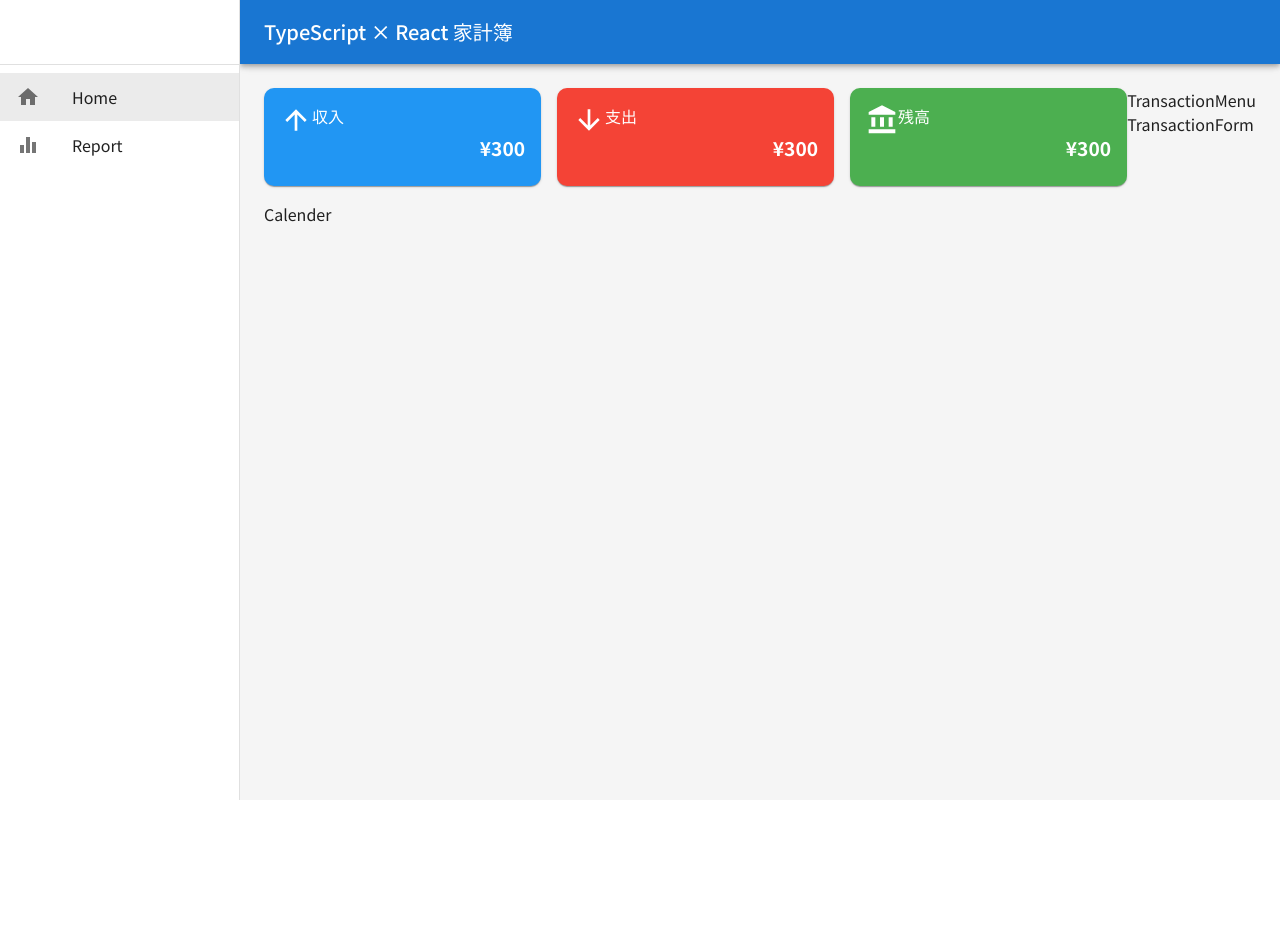
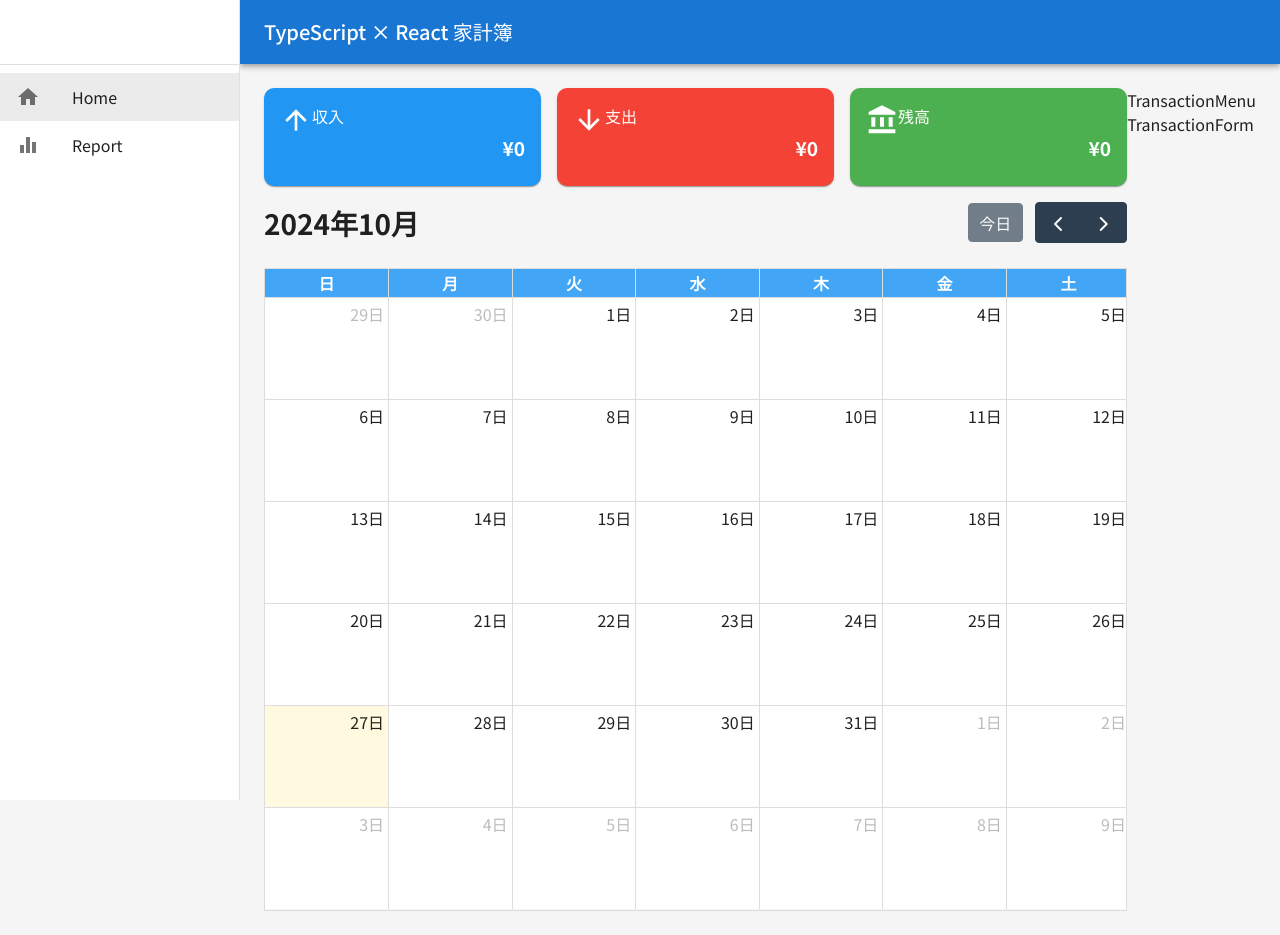
Before and after one commit to takyamata/typescript-react-log-tutorial, a React (Create React App) app: page / in a window 1280 px wide. Before the commit the page ends 800 px from the top, so only its background shows below. Built offline with nearby package versions, Linux system fonts and the light colour scheme; no server answers; the database is empty.

Commit message:
カレンダー回り作成

```diff
--- a/package.json
+++ b/package.json
@@ -5,6 +5,9 @@
 	"dependencies": {
 		"@emotion/react": "^11.13.3",
 		"@emotion/styled": "^11.13.0",
+		"@fullcalendar/core": "^6.1.15",
+		"@fullcalendar/daygrid": "^6.1.15",
+		"@fullcalendar/react": "^6.1.15",
 		"@mui/icons-material": "^6.1.5",
 		"@mui/material": "^6.1.5",
 		"@testing-library/jest-dom": "^5.17.0",
@@ -14,6 +17,7 @@
 		"@types/node": "^16.18.115",
 		"@types/react": "^18.3.12",
 		"@types/react-dom": "^18.3.1",
+		"date-fns": "^4.1.0",
 		"firebase": "^11.0.2",
 		"react": "^18.3.1",
 		"react-dom": "^18.3.1",
--- a/src/App.tsx
+++ b/src/App.tsx
@@ -11,16 +11,23 @@ import { CssBaseline } from '@mui/material';
 import type { Transaction } from './types/index';
 import { collection, getDocs } from 'firebase/firestore';
 import { db } from './firebase';
+import { format } from 'date-fns';
+import { formatMonth } from './util/formatting';
+
+// Firestoreエラーかどうかを判定する型ガード
+function isFireStoreError(err: unknown): err is { code: string; message: string } {
+    return typeof err === 'object' && err !== null && 'code' in err;
+}
 
 function App() {
     const [transactions, setTransactions] = useState<Transaction[]>([]);
+    const [currentMonth, setCurrentMonth] = useState(new Date());
+
     // コレクションのすべてのドキュメントを取得する
     useEffect(() => {
         const fecheTransactions = async () => {
             try {
-                const querySnapshot = await getDocs(
-                    collection(db, 'Transactions')
-                );
+                const querySnapshot = await getDocs(collection(db, 'Transactions'));
                 // フェッチしたデータの確認方法
                 const transactonsData = querySnapshot.docs.map((doc) => {
                     return {
@@ -28,14 +35,25 @@ function App() {
                         id: doc.id,
                     } as Transaction;
                 });
-                console.log(transactonsData);
+                // console.log(transactonsData);
                 setTransactions(transactonsData);
             } catch (err) {
-                // error
+                if (isFireStoreError(err)) {
+                    console.error('Firebaseのエラーは', err);
+                    console.error('Firebaseのエラーメッセージは', err.message);
+                    console.error('Firebaseのエラーコードは', err.code);
+                } else {
+                    console.error('一般的なエラーは：', err);
+                }
             }
         };
         fecheTransactions();
     }, []);
+    // フィルターで今月のデータのみに絞る
+    const monthlyTransactions = transactions.filter((transaction) => {
+        return transaction.date.startsWith(formatMonth(currentMonth));
+    });
+    // console.log(monthlyTransactions);
     return (
         <ThemeProvider theme={theme}>
             {/* CssBaselineはMUIが用意しているリセットCSS */}
@@ -43,7 +61,7 @@ function App() {
             <Router>
                 <Routes>
                     <Route path="/" element={<AppLayout />}>
-                        <Route index element={<Home />} />
+                        <Route index element={<Home monthlyTransactions={monthlyTransactions} setCurrentMonth={setCurrentMonth} />} />
                         <Route path="/report" element={<Report />} />
                         {/* URLがマッチしなかった場合に表示されるページ */}
                         <Route path="*" element={<NoMatch />} />
--- a/src/Pages/Home.tsx
+++ b/src/Pages/Home.tsx
@@ -1,26 +1,30 @@
-import { Box } from '@mui/material'
-import React from 'react'
-import Calender from '../components/Calender'
-import MonthlySummary from '../components/MonthlySummary'
-import TransactionForm from '../components/TransactionForm'
-import TransactionMenu from '../components/TransactionMenu'
+import { Box } from '@mui/material';
+import React from 'react';
+import Calender from '../components/Calender';
+import MonthlySummary from '../components/MonthlySummary';
+import TransactionForm from '../components/TransactionForm';
+import TransactionMenu from '../components/TransactionMenu';
+import type { Transaction } from '../types';
 
-const Home = () => {
+interface HomeProps {
+    monthlyTransactions: Transaction[];
+    setCurrentMonth: React.Dispatch<React.SetStateAction<Date>>;
+}
+const Home = ({ monthlyTransactions, setCurrentMonth }: HomeProps) => {
     return (
-		<Box sx={{display: 'flex'}}>
+        <Box sx={{ display: 'flex' }}>
             {/* 左側 */}
-			<Box sx={{flexGrow: '1'}}>
-				<MonthlySummary/>
-				<Calender/>
+            <Box sx={{ flexGrow: '1' }}>
+                <MonthlySummary monthlyTransactions={monthlyTransactions} />
+                <Calender monthlyTransactions={monthlyTransactions} setCurrentMonth={setCurrentMonth} />
             </Box>
             {/* 右側 */}
             <Box>
-				<TransactionMenu/>
-				<TransactionForm/>
+                <TransactionMenu />
+                <TransactionForm />
             </Box>
+        </Box>
+    );
+};
 
-		</Box>
-	)
-}
-
-export default Home
+export default Home;
--- /dev/null
+++ b/src/calender.css
@@ -0,0 +1,42 @@
+/* aタグ */
+.fc-h-event {
+    background-color: transparent;
+    border: none;
+    text-align: right;
+    pointer-events: none; /* ポインターイベントを無視する */
+}
+
+/* カレンダーの背景色設定 */
+.fc-daygrid-body,
+.fc-day {
+    background-color: white; /* 背景色を白に設定 */
+}
+
+.fc-col-header-cell {
+    background-color: #42a5f5;
+    color: white; /* ヘッダーのテキスト色を白に設定 */
+}
+
+.fc .fc-daygrid-day-frame {
+    height: 100%;
+    min-height: 100px;
+}
+
+/* カスタムイベントの見た目ここから */
+.money {
+    white-space: nowrap; /* テキストを折り返さない */
+    overflow: hidden; /* はみ出したテキストを隠す */
+    text-overflow: ellipsis; /* はみ出したテキストの代わりに省略記号を表示 */
+}
+
+#event-income {
+    color: #2196f3;
+}
+
+#event-expense {
+    color: #f44336;
+}
+
+#event-balance {
+    color: #4caf50;
+}
--- a/src/components/Calender.tsx
+++ b/src/components/Calender.tsx
@@ -1,9 +1,68 @@
-import React from 'react'
+import FullCalendar from '@fullcalendar/react';
+import dayGridPlugin from '@fullcalendar/daygrid';
+import jaLocale from '@fullcalendar/core/locales/ja';
+import '../calender.css';
+import type { DatesSetArg, EventContentArg } from '@fullcalendar/core';
+import { calculationDailyBalances } from '../util/financeCaluculations';
+import type { Balance, CalenderContent, Transaction } from '../types';
+import { formatCurrency } from '../util/formatting';
 
-const Calender = () => {
-	return (
-		<div>Calender</div>
+interface CalenderProps {
+    monthlyTransactions: Transaction[];
+    setCurrentMonth: React.Dispatch<React.SetStateAction<Date>>;
+}
+const Calender = ({ monthlyTransactions, setCurrentMonth }: CalenderProps) => {
+    // カレンダーライブラリで用意されているイベントを作る
+    const events = [
+        // { title: 'Meeting', start: new Date() },
+        { title: 'Meeting', start: '2024-12-18', income: 300, expense: 200, balance: 100 },
+        { title: 'Meeting', start: '2024-12-21', income: 600, expense: 400, balance: 400 },
+    ];
+
+    const dailyBalances = calculationDailyBalances(monthlyTransactions);
+    // console.log(dailyBalances)
+
+    const createCalenderEvents = (dailyBalances: Record<string, Balance>): CalenderContent[] => {
+        return Object.keys(dailyBalances).map((date) => {
+            const { income, expense, balance } = dailyBalances[date];
+            return {
+                start: date,
+                income: formatCurrency(income),
+                expense: formatCurrency(expense),
+                balance: formatCurrency(balance),
+            };
+        });
+    };
+    const calenderEvents = createCalenderEvents(dailyBalances);
+    // console.log(calenderEvents)
+    const renderEventContent = (eventInfo: EventContentArg) => {
+        return (
+            <div>
+                <div className="money" id="event-income">
+                    {eventInfo.event.extendedProps.income}
+                </div>
+                <div className="money" id="event-expense">
+                    {eventInfo.event.extendedProps.expense}
+                </div>
+                <div className="money" id="event-balance">
+                    {eventInfo.event.extendedProps.balance}
+                </div>
+            </div>
+        );
+    };
+	const handleDateSet = (dateSetInfo:DatesSetArg) => {
+		setCurrentMonth(dateSetInfo.view.currentStart);
+	};
+    return (
+		<FullCalendar
+			events={calenderEvents}
+			locale={jaLocale}
+			plugins={[dayGridPlugin]}
+			initialView="dayGridMonth"
+			eventContent={renderEventContent}
+			datesSet={handleDateSet}
+		/>
 	)
-}
+};
 
-export default Calender
+export default Calender;
--- a/src/components/MonthlySummary.tsx
+++ b/src/components/MonthlySummary.tsx
@@ -4,8 +4,17 @@ import ArrowUpwardIcon from '@mui/icons-material/ArrowUpward';
 import ArrowDownwardIcon from '@mui/icons-material/ArrowDownward';
 import AccountBalanceIcon from '@mui/icons-material/AccountBalance';
 import { theme } from './theme/theme';
+import type { Transaction } from '../types';
+import { financeCaluculations } from '../util/financeCaluculations';
 
-const MonthlySummary = () => {
+interface MonthlySummaryProps {
+    monthlyTransactions: Transaction[];
+}
+
+const MonthlySummary = ({ monthlyTransactions }: MonthlySummaryProps) => {
+    // console.log(monthlyTransactions);
+    // 計算関数を使って1か月のデータの収支を計算
+    const { income, expense, balance } = financeCaluculations(monthlyTransactions);
     return (
         <Grid container spacing={{ xs: 1, sm: 2 }} mb={2}>
             {/* 収入 */}
@@ -40,7 +49,7 @@ const MonthlySummary = () => {
                                 },
                             }}
                         >
-                            ¥300
+                            ¥{income}
                         </Typography>
                     </CardContent>
                 </Card>
@@ -77,7 +86,7 @@ const MonthlySummary = () => {
                                 },
                             }}
                         >
-                            ¥300
+                            ¥{expense}
                         </Typography>
                     </CardContent>
                 </Card>
@@ -118,7 +127,7 @@ const MonthlySummary = () => {
                                 },
                             }}
                         >
-                            ¥300
+                            ¥{balance}
                         </Typography>
                     </CardContent>
                 </Card>
--- /dev/null
+++ b/src/util/financeCaluculations.ts
@@ -0,0 +1,42 @@
+import type { Balance, Transaction } from '../types';
+
+export function financeCaluculations(transactions: Transaction[]): Balance {
+    // reduceは繰り返し処理
+    return transactions.reduce(
+        (acc, transaction) => {
+            if (transaction.type == 'income') {
+                acc.income += transaction.amount;
+            } else {
+                acc.expense += transaction.amount;
+            }
+            acc.balance = acc.income - acc.expense;
+            return acc;
+        },
+        { income: 0, expense: 0, balance: 0 }
+    );
+}
+
+// 日付ごとの収支を計算する関数
+
+export function calculationDailyBalances(transactions: Transaction[]): Record<string, Balance> {
+	return (
+        transactions.reduce <Record<string, Balance>>((acc, transaction) => {
+            const day = transaction.date;
+            if (!acc[day]) {
+                acc[day] = { income: 0, expense: 0, balance: 0 };
+            }
+			if(transaction.type === "income") {
+				acc[day].income += transaction.amount;
+			} else {
+				acc[day].expense += transaction.amount;
+			}
+			acc[day].balance = acc[day].income - acc[day].expense
+			return acc
+        }, {})
+    );
+	// 下記のようなデータが入る
+    // {
+    // 	"2024-12-18" : {income: 700, expense: 200, balance: 500},
+    // 	"2024-12-21" : {income: 0, expense: 500, balance: -500},
+    // };
+};
--- /dev/null
+++ b/src/util/formatting.ts
@@ -0,0 +1,11 @@
+import { format } from 'date-fns';
+
+// 日付フォーマットを使いまわせるように格納
+export function formatMonth(date: Date): string {
+    return format(date, 'yyyy-MM');
+}
+
+// -日本円に変換する関数
+export function formatCurrency(amount: number):string {
+	return amount.toLocaleString("ja-JP")
+}
```
Also changed, not shown: src/components/common/SideBar.tsx (+7 -21 lines), src/types/index.ts (+13 -7 lines), 1 other file (tests, documents, lock files or other folders). Lines whose indentation alone changed are shown as unchanged.
